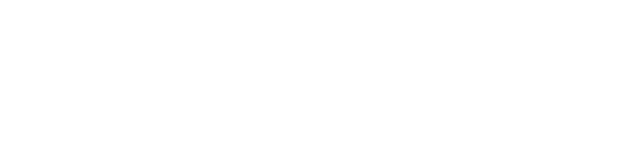
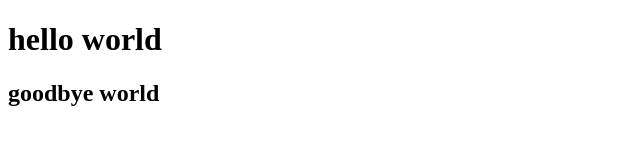
Before and after one commit to Montysi/cyber-pet, a plain HTML site: page index.html in a window 1280 px wide. Shown: the whole page, without its empty margins (0-640 px from the left). Drawn offline with Linux system fonts and the light colour scheme.

Commit message:
fifth commit

```diff
--- a/index.html
+++ b/index.html
@@ -6,6 +6,8 @@
     <title>Document</title>
 </head>
 <body>
+    <h1>hello world</h1>
+    <h2>goodbye world</h2>
 
 </body>
 </html>
```
